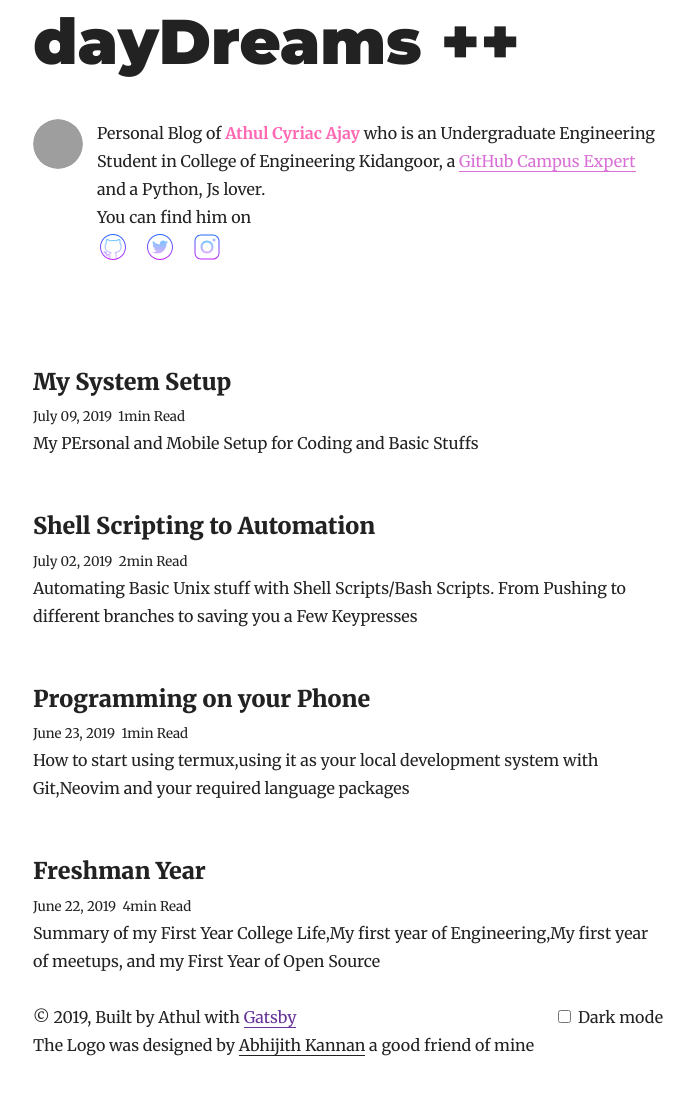
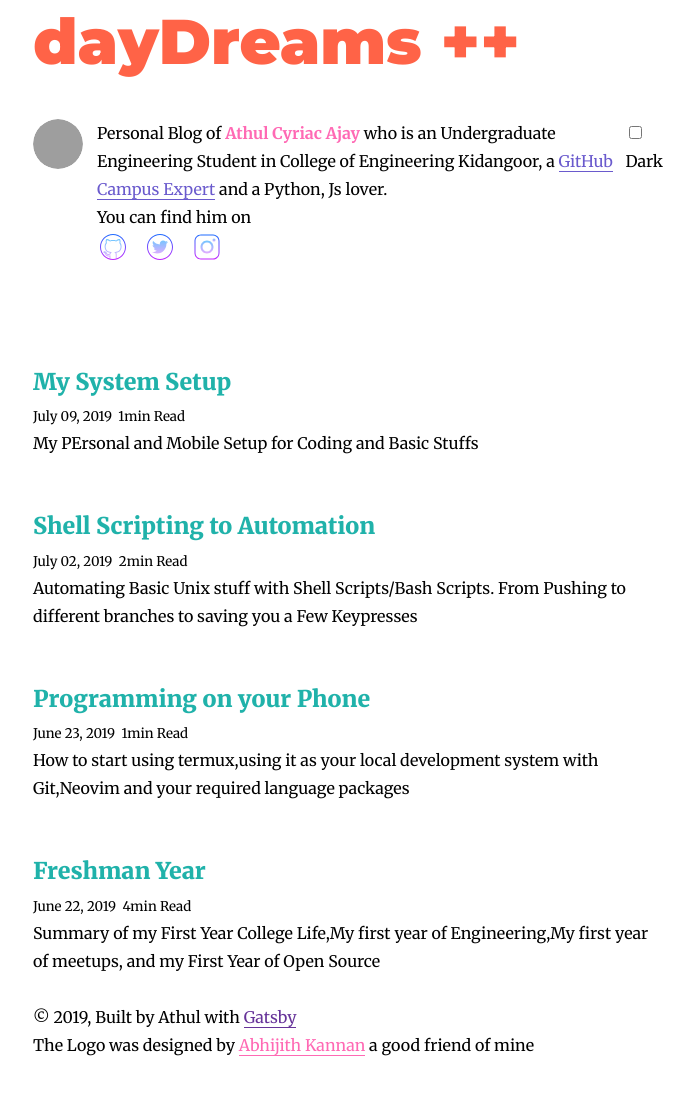
Before and after one commit to athul/blog, a Gatsby site: page / in a window 1280 px wide. Shown: the part 35-1130 px from the top of the page, without its empty margins (292-986 px from the left). Built offline with nearby package versions, Linux system fonts and the light colour scheme; Gatsby itself is replaced by a stand-in of ours; some packages are replaced by stand-ins of ours; grey boxes are pictures that could not be loaded.

Commit message:
Toggle is set to Black

```diff
--- a/src/components/bio.js
+++ b/src/components/bio.js
@@ -6,6 +6,8 @@
  */
 
 import React from "react"
+import Helmet from 'react-helmet'
+import { ThemeToggler } from "gatsby-plugin-dark-mode"
 import { useStaticQuery, graphql } from "gatsby"
 import Image from "gatsby-image"
 
@@ -53,7 +55,7 @@ const Bio = () => {
       <p>
         Personal Blog of <strong style={{color:`hotpink`}}>{author}</strong> who is an Undergraduate
         Engineering Student in College of Engineering Kidangoor, a{"   "}
-        <a href="https://githubcampus.expert" style={{color:`orchid`}}>GitHub Campus Expert</a> and a Python, Js lover.<br></br>
+        <a href="https://githubcampus.expert/Athul-CA/">GitHub Campus Expert</a> and a Python, Js lover.<br></br>
         {` `}
         You can find him on<br></br>
         <span >
@@ -88,6 +90,30 @@ const Bio = () => {
           &nbsp;&nbsp;&nbsp;&nbsp;
         </span>
       </p>
+      <ThemeToggler>
+          {({ theme, toggleTheme }) => (
+            <React.Fragment>
+              <Helmet
+                meta={[
+                  {
+                    name: 'theme-color',
+                    content: theme === 'dark' ? '#282828' : '#f0da4f',
+                  },
+                ]}
+              />
+              <label style={{ float: 'right' }}>
+                <input
+                  type="checkbox"
+                  onChange={e =>
+                    toggleTheme(e.target.checked ? 'dark' : 'light')
+                  }
+                  checked={theme === 'dark'}
+                />{' '}
+                Dark
+              </label>
+            </React.Fragment>
+          )}
+        </ThemeToggler>
     </div>
   )
 }
--- a/src/components/layout.js
+++ b/src/components/layout.js
@@ -1,7 +1,7 @@
 import React from "react"
-import Helmet from 'react-helmet'
+
 import { Link } from "gatsby"
-import { ThemeToggler } from "gatsby-plugin-dark-mode"
+
 import { rhythm, scale } from "../utils/typography"
 
 class Layout extends React.Component {
@@ -23,7 +23,7 @@ class Layout extends React.Component {
             style={{
               boxShadow: `none`,
               textDecoration: `none`,
-              color: `inherit`,
+              color: `tomato`,
             }}
             to={`/`}
           >
@@ -43,7 +43,7 @@ class Layout extends React.Component {
             style={{
               boxShadow: `none`,
               textDecoration: `none`,
-              color: `inherit`,
+              color: `tomato`,
             }}
             to={`/`}
           >
@@ -55,7 +55,6 @@ class Layout extends React.Component {
   }
     render() {
       const { children } = this.props
-
     return (
       <div
         style={{
@@ -72,30 +71,7 @@ class Layout extends React.Component {
         <header>{this.renderHeader()}</header>
         <main>{children}</main>
         <footer>
-        <ThemeToggler>
-          {({ theme, toggleTheme }) => (
-            <React.Fragment>
-              <Helmet
-                meta={[
-                  {
-                    name: 'theme-color',
-                    content: theme === 'dark' ? '#282828' : '#f0da4f',
-                  },
-                ]}
-              />
-              <label style={{ float: 'right' }}>
-                <input
-                  type="checkbox"
-                  onChange={e =>
-                    toggleTheme(e.target.checked ? 'dark' : 'light')
-                  }
-                  checked={theme === 'dark'}
-                />{' '}
-                Dark mode
-              </label>
-            </React.Fragment>
-          )}
-        </ThemeToggler>
+
           © {new Date().getFullYear()}, Built by Athul with
           {` `}
           <a href="https://www.gatsbyjs.org" style={{ color: `rebeccapurple` }}>
@@ -109,7 +85,7 @@ class Layout extends React.Component {
             The Logo was designed by{" "}
             <a
               href="https://github.com/ForgottenTale"
-              style={{ color: `inherit` }}
+              style={{ color: `hotpink` }}
             >
               Abhijith Kannan
             </a>{" "}
--- a/src/pages/index.js
+++ b/src/pages/index.js
@@ -28,7 +28,7 @@ class BlogIndex extends React.Component {
                 <Link
                   style={{
                     boxShadow: `none`,
-                    color: `inherit`,
+                    color: `lightseagreen`,
                   }}
                   to={node.fields.slug}
                 >
--- a/src/templates/blog-post.js
+++ b/src/templates/blog-post.js
@@ -34,7 +34,7 @@ class BlogPostTemplate extends React.Component {
           }}
         >
           {post.frontmatter.date}<br></br>
-          <p style={{color:`lightseagreen`}}>_______________________________________________________</p>
+          <hr style={{color:`lightseagreen`}}></hr>
         </p>
         <div dangerouslySetInnerHTML={{ __html: post.html }} />
         <hr
--- a/src/utils/global.css
+++ b/src/utils/global.css
@@ -5,9 +5,9 @@
 
 body {
 	--bg: white;
-	--textNormal: #222;
-	--textTitle: fuchsia;
-	--textLink: slateblue;
+	--textNormal: black;
+	--textTitle: navy;
+	--textLink: SLATEBLUE;
 	--hr: hsla(0, 0%, 0%, 0.2);
 
 	background-color: var(--bg);
@@ -16,9 +16,9 @@ body {
   body.dark {
 	-webkit-font-smoothing: antialiased;
 
-	--bg: darkslategray;
+	--bg: black;
 	--textNormal: rgba(255, 255, 255, 0.88);
-	--textTitle: white;
+	--textTitle: rgb(252, 248, 8);
 	--textLink: yellow;
 	--hr: hsla(0, 0%, 100%, 0.2);
   }
```
